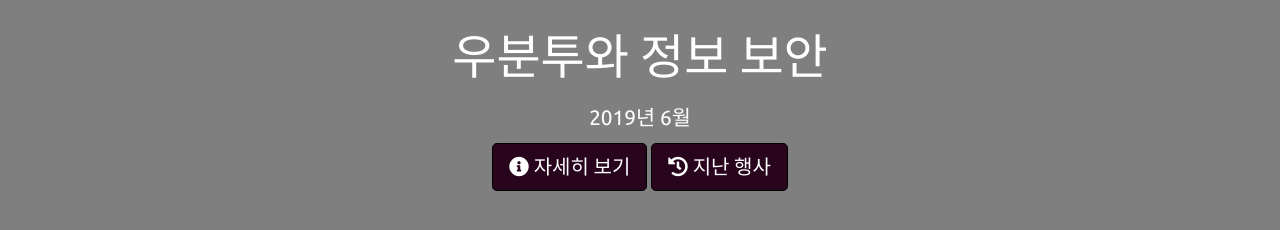
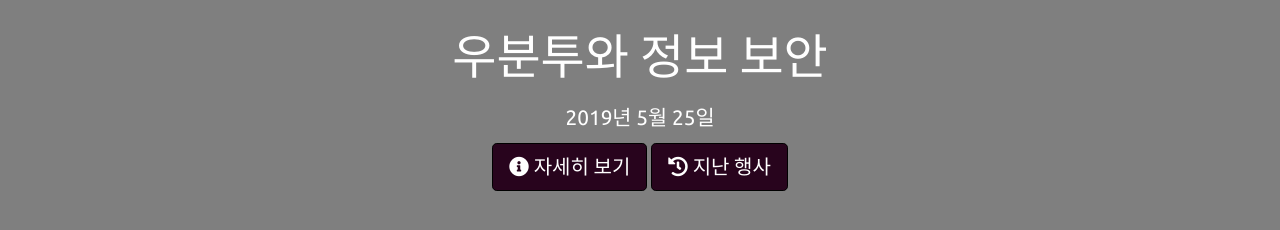
Before and after one commit to ubuntu-kr/ubuntu-fest, a Jekyll site: the page built from index.md, in a window 1280 px wide and 900 px high. Shown: the part 387-617 px from the top of the window. Built offline with Jekyll 4.4.1, drawn with Linux system fonts in a browser that asks for light colours.

Commit message:
Update _config.yml

```diff
--- a/_config.yml
+++ b/_config.yml
@@ -10,7 +10,7 @@ copyright: MIT License
 owner: Ubuntu Korea Community
 
 # Location & time
-period: "2019년 6월"
+period: "2019년 5월 25일"
 period-time: "PM 1:00 ~ PM 6:00"
 location: "충남대학교 공대 1호관 취봉홀"
 address: "대전광역시 유성구 궁동 대학로 99"
```
